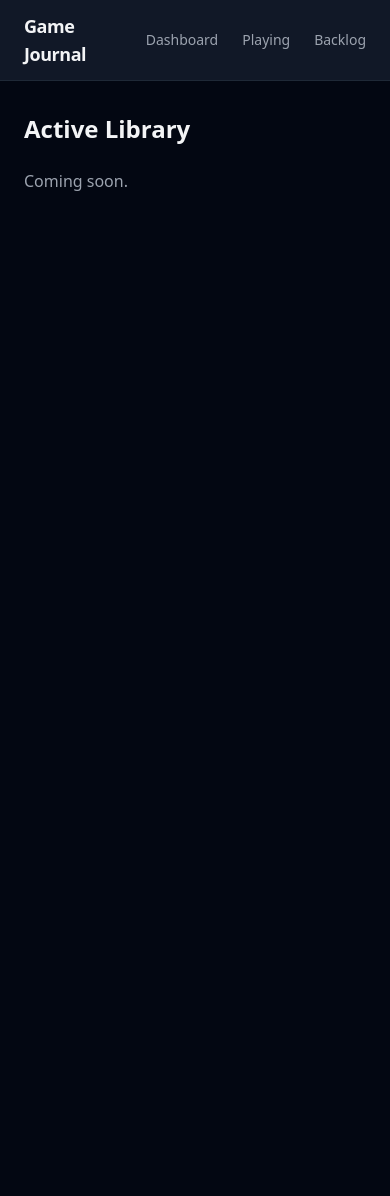
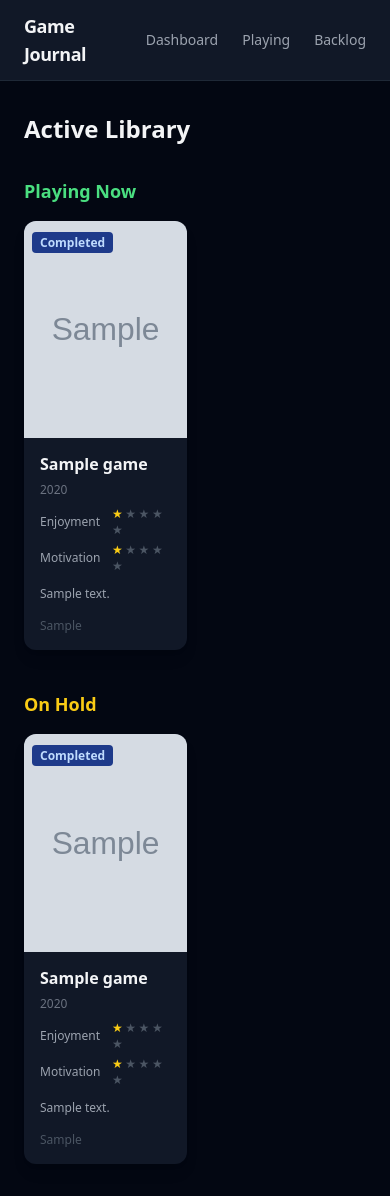
Before and after one commit to Wylderfan/game-journal, a Flask app: template app/templates/playing/index.html in a window 390 px wide. Before the commit the page ends 191 px from the top, so only its background shows below. Run offline with Flask 3, Linux system fonts and the light colour scheme; the template is opened without the code that fills it: values that come from a table or form of the project are taken from there, others are empty; tables that the repository leaves empty hold one stand-in row (values such as "Sample post"); grey boxes marked "Sample" are stand-in pictures; some libraries are stand-ins or nearby versions.

Commit message:
Add game card view for playing page and RAWG cover art in seeder
- playing/index.html: responsive card grid showing cover art, status
  badge, star ratings (enjoyment + motivation), notes excerpt, genres
  - Splits into 'Playing Now' and 'On Hold' sections
  - Graceful placeholder icon when cover_url is null
- playing.py: query and pass playing/on_hold game lists to template
- seeds.py: fetch RAWG metadata (cover_url, rawg_id, etc.) per game
  during seeding when RAWG_API_KEY is present; silently skips otherwise

Co-Authored-By: Claude Sonnet 4.6 <noreply@anthropic.com>

```diff
--- a/app/blueprints/playing.py
+++ b/app/blueprints/playing.py
@@ -1,8 +1,11 @@
 from flask import Blueprint, render_template
+from app.models import Game
 
 playing_bp = Blueprint("playing", __name__)
 
 
 @playing_bp.route("/")
 def index():
-    return render_template("playing/index.html")
+    playing = Game.query.filter_by(section="active", status="Playing").order_by(Game.name).all()
+    on_hold = Game.query.filter_by(section="active", status="On Hold").order_by(Game.name).all()
+    return render_template("playing/index.html", playing=playing, on_hold=on_hold)
--- a/app/templates/playing/index.html
+++ b/app/templates/playing/index.html
@@ -2,6 +2,107 @@
 {% block title %}Playing — Game Journal{% endblock %}
 
 {% block content %}
-<h1 class="text-2xl font-bold mb-6">Active Library</h1>
-<p class="text-gray-400">Coming soon.</p>
+<h1 class="text-2xl font-bold mb-8">Active Library</h1>
+
+{% macro stars(value, max=5) %}
+  <span class="text-yellow-400 tracking-tight">
+    {% for i in range(1, max + 1) %}
+      {% if value and i <= value %}★{% else %}<span class="text-gray-600">★</span>{% endif %}
+    {% endfor %}
+  </span>
+{% endmacro %}
+
+{% macro status_badge(status) %}
+  {% if status == "Playing" %}
+    <span class="px-2 py-0.5 rounded text-xs font-semibold bg-green-800 text-green-200">Playing</span>
+  {% elif status == "On Hold" %}
+    <span class="px-2 py-0.5 rounded text-xs font-semibold bg-yellow-800 text-yellow-200">On Hold</span>
+  {% elif status == "Dropped" %}
+    <span class="px-2 py-0.5 rounded text-xs font-semibold bg-red-900 text-red-300">Dropped</span>
+  {% elif status == "Completed" %}
+    <span class="px-2 py-0.5 rounded text-xs font-semibold bg-blue-900 text-blue-200">Completed</span>
+  {% endif %}
+{% endmacro %}
+
+{% macro game_card(game) %}
+<div class="bg-gray-900 rounded-xl overflow-hidden flex flex-col shadow-lg">
+  <!-- Cover art -->
+  <div class="relative w-full aspect-[3/4] bg-gray-800">
+    {% if game.cover_url %}
+      <img src="{{ game.cover_url }}"
+           alt="{{ game.name }} cover"
+           class="w-full h-full object-cover">
+    {% else %}
+      <div class="w-full h-full flex items-center justify-center text-gray-600">
+        <svg xmlns="http://www.w3.org/2000/svg" class="w-12 h-12" fill="none" viewBox="0 0 24 24" stroke="currentColor">
+          <path stroke-linecap="round" stroke-linejoin="round" stroke-width="1.5"
+                d="M14.752 11.168l-3.197-2.132A1 1 0 0010 9.87v4.263a1 1 0 001.555.832l3.197-2.132a1 1 0 000-1.664z" />
+          <path stroke-linecap="round" stroke-linejoin="round" stroke-width="1.5"
+                d="M21 12a9 9 0 11-18 0 9 9 0 0118 0z" />
+        </svg>
+      </div>
+    {% endif %}
+    <div class="absolute top-2 left-2">
+      {{ status_badge(game.status) }}
+    </div>
+  </div>
+
+  <!-- Info -->
+  <div class="p-4 flex flex-col gap-2 flex-1">
+    <h2 class="font-semibold text-base leading-tight">{{ game.name }}</h2>
+
+    {% if game.release_year %}
+      <p class="text-xs text-gray-500">{{ game.release_year }}</p>
+    {% endif %}
+
+    <div class="flex flex-col gap-1 text-xs text-gray-400">
+      <div class="flex items-center gap-2">
+        <span class="w-16 shrink-0">Enjoyment</span>
+        {{ stars(game.enjoyment) }}
+      </div>
+      <div class="flex items-center gap-2">
+        <span class="w-16 shrink-0">Motivation</span>
+        {{ stars(game.motivation) }}
+      </div>
+    </div>
+
+    {% if game.notes %}
+      <p class="text-xs text-gray-400 line-clamp-3 mt-1">{{ game.notes }}</p>
+    {% endif %}
+
+    {% if game.genres %}
+      <p class="text-xs text-gray-600 mt-auto pt-2">{{ game.genres }}</p>
+    {% endif %}
+  </div>
+</div>
+{% endmacro %}
+
+<!-- Playing now -->
+{% if playing %}
+<section class="mb-10">
+  <h2 class="text-lg font-semibold text-green-400 mb-4">Playing Now</h2>
+  <div class="grid grid-cols-2 sm:grid-cols-3 md:grid-cols-4 lg:grid-cols-5 gap-4">
+    {% for game in playing %}
+      {{ game_card(game) }}
+    {% endfor %}
+  </div>
+</section>
+{% endif %}
+
+<!-- On Hold -->
+{% if on_hold %}
+<section>
+  <h2 class="text-lg font-semibold text-yellow-400 mb-4">On Hold</h2>
+  <div class="grid grid-cols-2 sm:grid-cols-3 md:grid-cols-4 lg:grid-cols-5 gap-4">
+    {% for game in on_hold %}
+      {{ game_card(game) }}
+    {% endfor %}
+  </div>
+</section>
+{% endif %}
+
+{% if not playing and not on_hold %}
+<p class="text-gray-500">No active games yet.</p>
+{% endif %}
+
 {% endblock %}
```
Also changed, not shown: app/seeds.py (+29 -5 lines).
